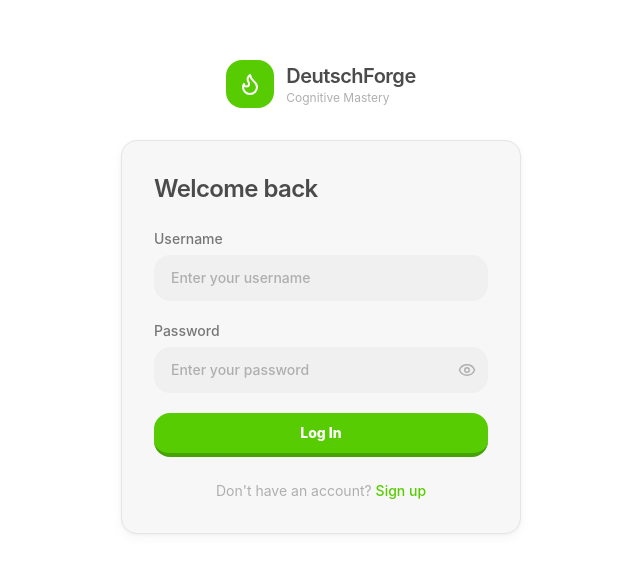
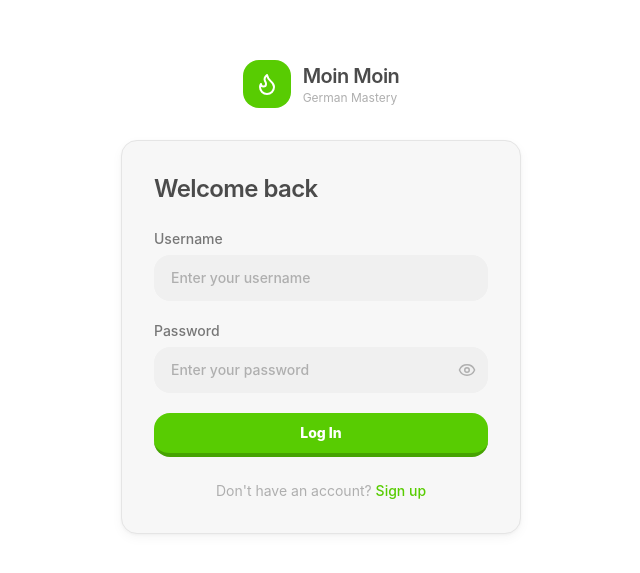
Before and after one commit to thearnabsaha/DeutschForge, a Next.js app: page /login in a window 1280 px wide. Shown: the part 103-676 px from the top of the page, without its empty margins (319-959 px from the left). Built offline with nearby package versions, Linux system fonts and the light colour scheme; no server answers.

Commit message:
Rename app to Moin Moin across metadata, sidebar, landing, manifest, and service worker

```diff
--- a/package.json
+++ b/package.json
@@ -1,5 +1,5 @@
 {
-  "name": "deutschforge",
+  "name": "moinmoin",
   "version": "1.0.0",
   "private": true,
   "scripts": {
--- a/public/sw.js
+++ b/public/sw.js
@@ -1,4 +1,4 @@
-const CACHE_VERSION = 'deutschforge-v5';
+const CACHE_VERSION = 'moinmoin-v6';
 const STATIC_CACHE = `${CACHE_VERSION}-static`;
 const RUNTIME_CACHE = `${CACHE_VERSION}-runtime`;
 
--- a/src/app/layout.tsx
+++ b/src/app/layout.tsx
@@ -8,7 +8,7 @@ import { AuthProvider } from '@/components/auth/auth-guard';
 import './globals.css';
 
 export const metadata: Metadata = {
-  title: 'DeutschForge – Cognitive German Mastery',
+  title: 'Moin Moin – Cognitive German Mastery',
   description: 'Personal CEFR A1→B2 German learning system with spaced repetition and Goethe exam preparation.',
   manifest: '/manifest.json',
   icons: {
@@ -28,9 +28,9 @@ export const metadata: Metadata = {
   appleWebApp: {
     capable: true,
     statusBarStyle: 'default',
-    title: 'DeutschForge',
+    title: 'Moin Moin',
   },
-  applicationName: 'DeutschForge',
+  applicationName: 'Moin Moin',
 };
 
 export const viewport: Viewport = {
@@ -57,7 +57,7 @@ export default function RootLayout({
         <meta name="mobile-web-app-capable" content="yes" />
         <meta name="apple-mobile-web-app-capable" content="yes" />
         <meta name="apple-mobile-web-app-status-bar-style" content="default" />
-        <meta name="apple-mobile-web-app-title" content="DeutschForge" />
+        <meta name="apple-mobile-web-app-title" content="Moin Moin" />
       </head>
       <body className="bg-[var(--bg-primary)] antialiased" style={{ minHeight: '100dvh' }}>
         <ThemeProvider>
--- a/src/app/login/page.tsx
+++ b/src/app/login/page.tsx
@@ -53,8 +53,8 @@ export default function LoginPage() {
             <Flame size={24} className="text-white" />
           </div>
           <div>
-            <h1 className="text-xl font-semibold tracking-tight">DeutschForge</h1>
-            <p className="text-xs text-[var(--text-tertiary)]">Cognitive Mastery</p>
+            <h1 className="text-xl font-semibold tracking-tight">Moin Moin</h1>
+            <p className="text-xs text-[var(--text-tertiary)]">German Mastery</p>
           </div>
         </div>
 
--- a/src/app/page.tsx
+++ b/src/app/page.tsx
@@ -79,7 +79,7 @@ export default function LandingPage() {
             <div className="flex h-9 w-9 items-center justify-center rounded-xl bg-[var(--accent)]">
               <Flame size={18} className="text-white" />
             </div>
-            <span className="text-lg font-semibold tracking-tight">DeutschForge</span>
+            <span className="text-lg font-semibold tracking-tight">Moin Moin</span>
           </Link>
           <div className="flex items-center gap-3">
             <Link
@@ -282,10 +282,10 @@ export default function LandingPage() {
               </div>
             </motion.div>
             <motion.h2 variants={fadeUp} className="text-3xl font-bold tracking-tight sm:text-4xl">
-              Ready to forge your German?
+              Ready to master German?
             </motion.h2>
             <motion.p variants={fadeUp} className="mx-auto mt-4 max-w-lg text-[var(--text-secondary)]">
-              Join DeutschForge and start mastering German with AI-powered tools built for real results.
+              Join Moin Moin and start mastering German with AI-powered tools built for real results.
             </motion.p>
             <motion.div variants={fadeUp} className="mt-8">
               <Link
@@ -307,7 +307,7 @@ export default function LandingPage() {
             <div className="flex h-7 w-7 items-center justify-center rounded-lg bg-[var(--accent)]">
               <Flame size={14} className="text-white" />
             </div>
-            <span className="text-sm font-semibold">DeutschForge</span>
+            <span className="text-sm font-semibold">Moin Moin</span>
           </div>
           <p className="text-xs text-[var(--text-tertiary)]">
             Built for serious German learners. CEFR A1 to B2.
--- a/src/app/signup/page.tsx
+++ b/src/app/signup/page.tsx
@@ -54,8 +54,8 @@ export default function SignupPage() {
             <Flame size={24} className="text-white" />
           </div>
           <div>
-            <h1 className="text-xl font-semibold tracking-tight">DeutschForge</h1>
-            <p className="text-xs text-[var(--text-tertiary)]">Cognitive Mastery</p>
+            <h1 className="text-xl font-semibold tracking-tight">Moin Moin</h1>
+            <p className="text-xs text-[var(--text-tertiary)]">German Mastery</p>
           </div>
         </div>
 
--- a/src/app/vocabulary/book/page.tsx
+++ b/src/app/vocabulary/book/page.tsx
@@ -8,7 +8,7 @@ import { PageHeader } from '@/components/ui/page-header';
 import BookGrid from './book-grid';
 
 export const metadata = {
-  title: 'Vocabulary Book - DeutschForge',
+  title: 'Vocabulary Book - Moin Moin',
   description: 'Browse and add curated A1/A2 vocabulary sections',
 };
 
--- a/src/components/layout/sidebar.tsx
+++ b/src/components/layout/sidebar.tsx
@@ -65,8 +65,8 @@ export function Sidebar() {
             <Flame size={18} className="text-white" />
           </div>
           <div>
-            <h1 className="text-base font-semibold tracking-tight">DeutschForge</h1>
-            <p className="text-[11px] text-[var(--text-tertiary)]">Cognitive Mastery</p>
+            <h1 className="text-base font-semibold tracking-tight">Moin Moin</h1>
+            <p className="text-[11px] text-[var(--text-tertiary)]">German Learning</p>
           </div>
         </div>
 
--- a/src/lib/vocab-book.ts
+++ b/src/lib/vocab-book.ts
@@ -1,4 +1,4 @@
-// ─── DeutschForge Vocabulary Book ─────────────────────────────────────────────
+// ─── Moin Moin Vocabulary Book ─────────────────────────────────────────────
 // 28 sections of A1/A2 German vocabulary with English translations
 
 export interface BookWord {
```
Also changed, not shown: public/manifest.json, 1 other file (tests, documents, lock files or other folders).
